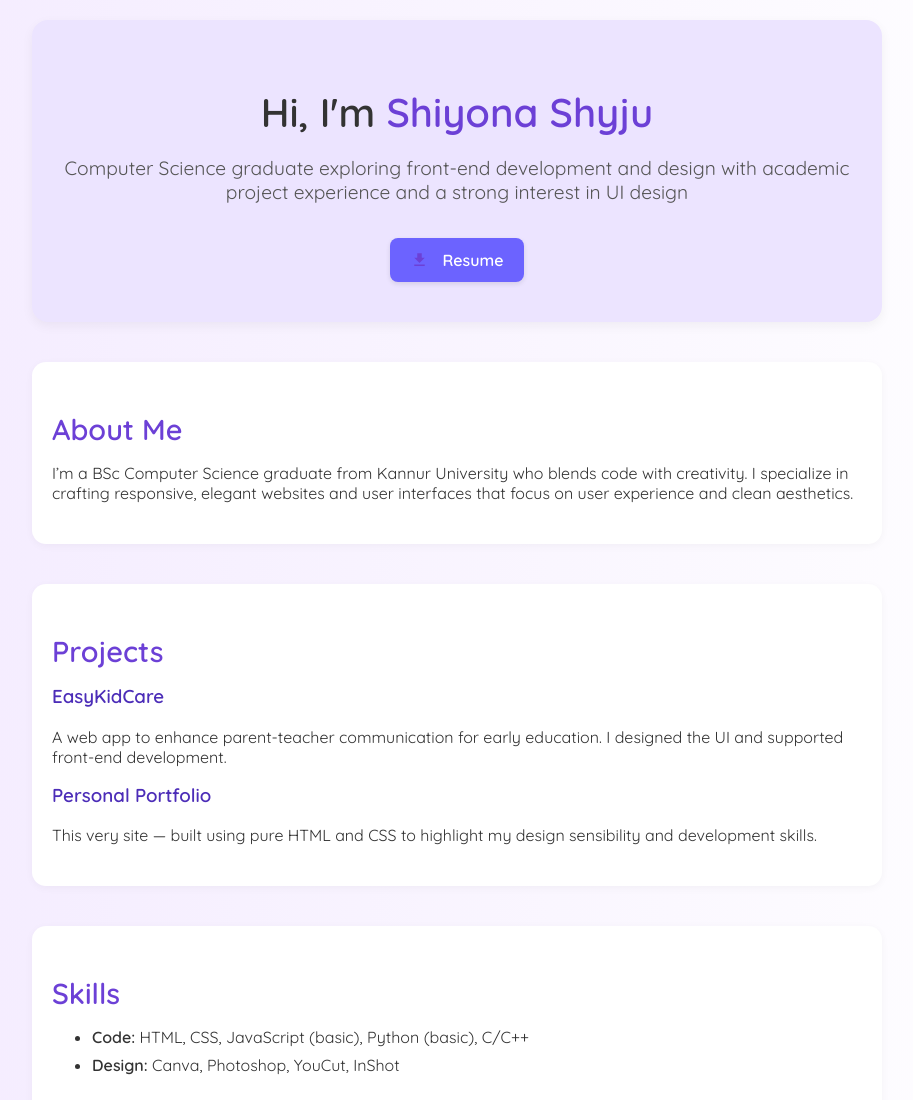
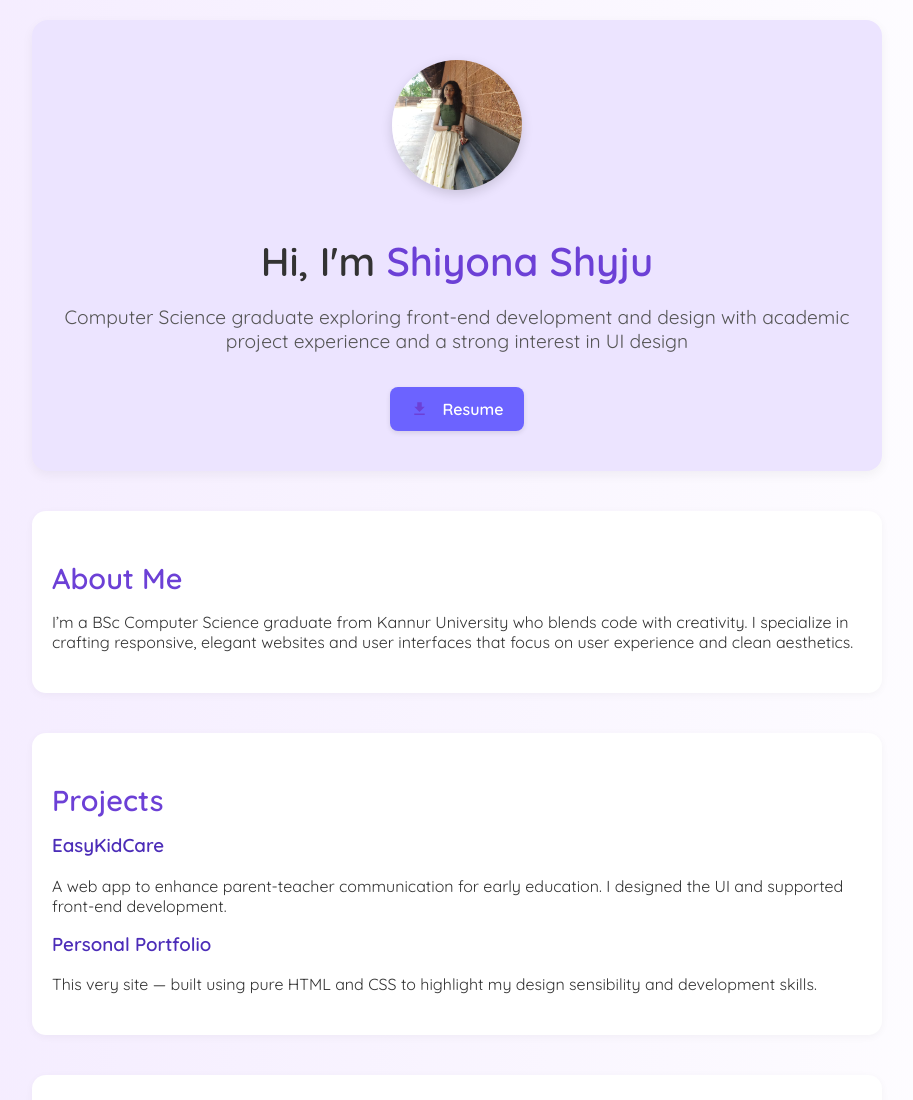
Before and after one commit to shiyonashyju/shiyonashyju.github.io, a plain HTML site: page index.html in a window 1280 px wide. Shown: the top 1100 px of the page, without its empty margins (183-1096 px from the left). Drawn offline with Linux system fonts and the light colour scheme.

Commit message:
Update index.html

```diff
--- a/index.html
+++ b/index.html
@@ -12,7 +12,7 @@
 
   <div class="container">
     <header class="hero">
-      <img src="images/profile.jpg" alt="Shiyona Profile" class="profile-img" onerror="this.style.display='none'">
+      <img src="profile.jpg" alt="Shiyona Profile" class="profile-img" onerror="this.style.display='none'">
       <h1>Hi, I'm <span class="highlight">Shiyona Shyju</span></h1>
       <p class="subheading">Computer Science graduate exploring front-end development and design  with academic project experience and a strong interest in UI design</p>
       <a href="Shiyona-Resume.pdf" download class="btn"><span class="material-icons">download</span> Resume</a>
```
